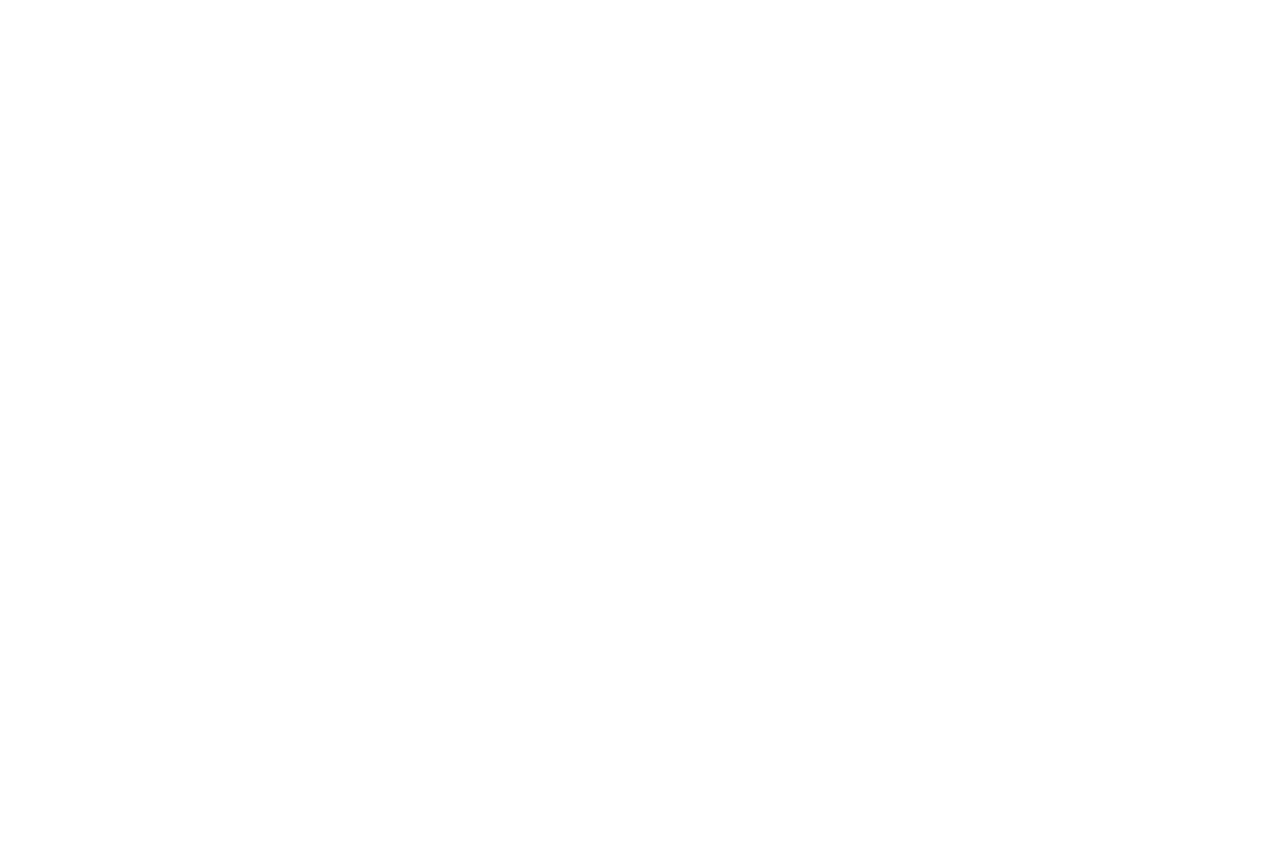
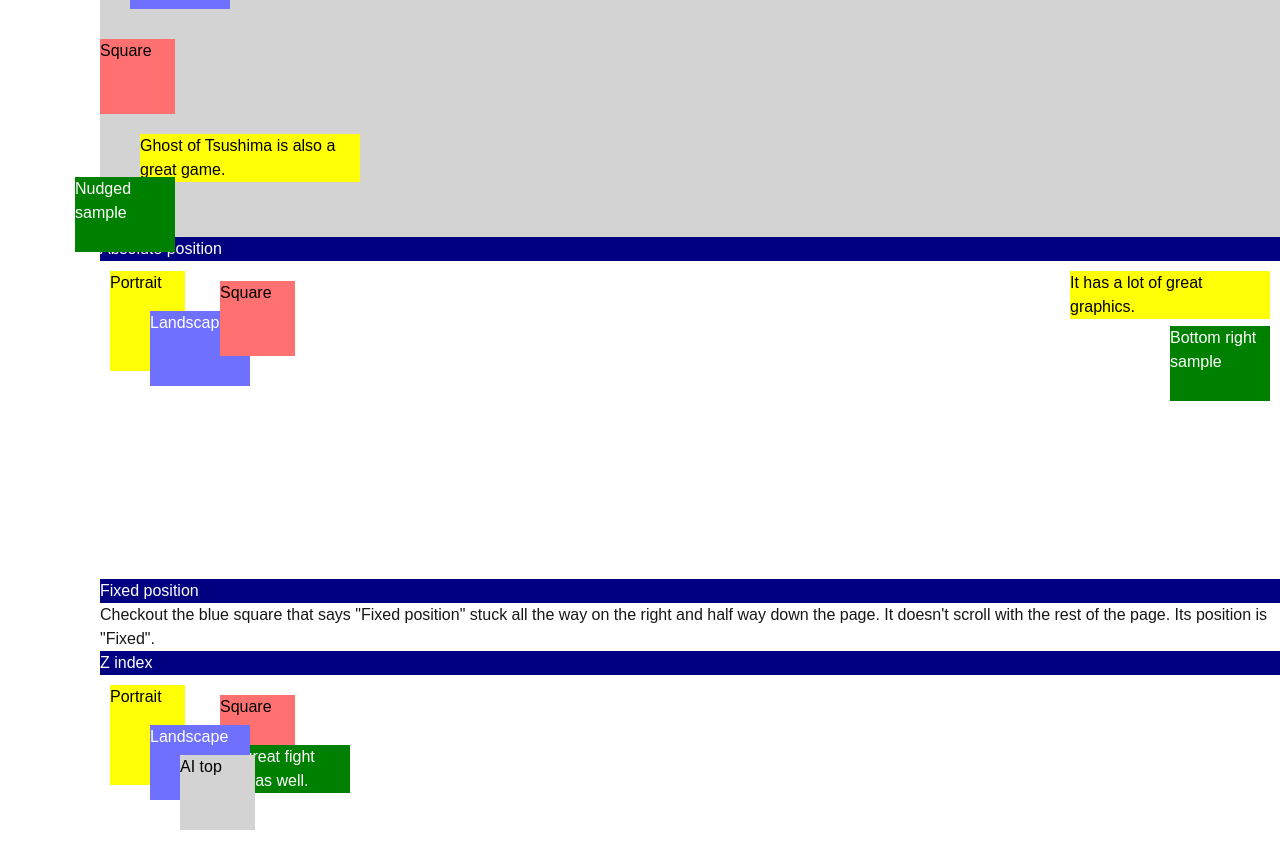
Before and after one commit to Blanq-one/webdev-client, a Next.js app: page /labs/lab2 in a window 1280 px wide. Shown: the part 4860-5728 px from the top of the page. Before the commit the page ends 4677 px from the top, so only its background shows below. Built offline with nearby package versions, Linux system fonts and the light colour scheme.

Commit message:
Add Lab 2 position and z-index samples

```diff
--- /dev/null
+++ b/app/labs/lab2/Positions.tsx
@@ -0,0 +1,79 @@
+export default function Positions() {
+  return (
+    <div id="wd-css-positions">
+      <h2>Positions</h2>
+      <div id="wd-css-position-relative">
+        <h2>Relative</h2>
+        <div className="wd-bg-color-gray">
+          <div className="wd-bg-color-yellow wd-fg-color-black wd-dimension-portrait">
+            <div className="wd-pos-relative-nudge-down-right">Portrait</div>
+          </div>
+          <div className="wd-pos-relative-nudge-up-right wd-bg-color-blue wd-fg-color-white wd-dimension-landscape">
+            Landscape
+          </div>
+          <div className="wd-bg-color-red wd-fg-color-black wd-dimension-square">
+            Square
+          </div>
+          <div className="wd-my-pos-relative-nudge wd-bg-color-yellow wd-fg-color-black">
+            Ghost of Tsushima is also a great game.
+          </div>
+          <div
+            id="wd-ai-relative"
+            className="wd-ai-pos-relative-nudge wd-bg-color-green wd-fg-color-white wd-dimension-landscape"
+          >
+            Nudged sample
+          </div>
+        </div>
+      </div>
+      <div id="wd-css-position-absolute">
+        <h2>Absolute position</h2>
+        <div className="wd-pos-relative" style={{ height: 150 }}>
+          <div className="wd-pos-absolute-10-10 wd-bg-color-yellow wd-fg-color-black wd-dimension-portrait">
+            Portrait
+          </div>
+          <div className="wd-pos-absolute-50-50 wd-bg-color-blue wd-fg-color-white wd-dimension-landscape">
+            Landscape
+          </div>
+          <div className="wd-pos-absolute-120-20 wd-bg-color-red wd-fg-color-black wd-dimension-square">
+            Square
+          </div>
+          <div className="wd-my-pos-absolute-tr wd-bg-color-yellow wd-fg-color-black">
+            It has a lot of great graphics.
+          </div>
+          <div
+            id="wd-ai-absolute"
+            className="wd-ai-pos-absolute-br wd-bg-color-green wd-fg-color-white wd-dimension-landscape"
+          >
+            Bottom right sample
+          </div>
+        </div>
+        <br />
+        <br />
+        <br />
+        <br />
+        <br />
+        <br />
+        <br />
+      </div>
+      <div id="wd-css-position-fixed">
+        <h2>Fixed position</h2>
+        Checkout the blue square that says &quot;Fixed position&quot; stuck all
+        the way on the right and half way down the page. It doesn&apos;t scroll
+        with the rest of the page. Its position is &quot;Fixed&quot;.
+        <div className="wd-pos-fixed wd-dimension-square wd-bg-color-blue wd-fg-color-white">
+          Fixed position
+        </div>
+        <div className="wd-my-pos-fixed wd-bg-color-yellow wd-fg-color-black">
+          It also includes a lot of the history of Japan.
+        </div>
+        <div
+          id="wd-ai-fixed"
+          className="wd-ai-pos-fixed wd-fg-color-white"
+          style={{ backgroundColor: "purple" }}
+        >
+          AI fixed
+        </div>
+      </div>
+    </div>
+  );
+}
--- /dev/null
+++ b/app/labs/lab2/Zindex.tsx
@@ -0,0 +1,34 @@
+export default function Zindex() {
+  return (
+    <div id="wd-z-index">
+      <h2>Z index</h2>
+      <div className="wd-pos-relative" style={{ height: 150 }}>
+        <div className="wd-pos-absolute-10-10 wd-bg-color-yellow wd-fg-color-black wd-dimension-portrait">
+          Portrait
+        </div>
+        <div className="wd-zindex-bring-to-front wd-pos-absolute-50-50 wd-dimension-landscape wd-bg-color-blue wd-fg-color-white">
+          Landscape
+        </div>
+        <div className="wd-pos-absolute-120-20 wd-bg-color-red wd-fg-color-black wd-dimension-square">
+          Square
+        </div>
+        <div className="wd-my-zindex-box wd-bg-color-green wd-fg-color-white">
+          It has great fight scenes as well.
+        </div>
+        <div
+          id="wd-ai-zindex"
+          className="wd-ai-zindex-top wd-bg-color-gray wd-fg-color-black wd-dimension-square"
+        >
+          AI top
+        </div>
+      </div>
+      <br />
+      <br />
+      <br />
+      <br />
+      <br />
+      <br />
+      <br />
+    </div>
+  );
+}
--- a/app/labs/lab2/index.css
+++ b/app/labs/lab2/index.css
@@ -320,3 +320,101 @@
   height: 50px;
   padding: 5px;
 }
+
+.wd-pos-relative-nudge-up-right {
+  position: relative;
+  bottom: 30px;
+  left: 30px;
+}
+
+.wd-pos-relative-nudge-down-right {
+  position: relative;
+  top: 20px;
+  left: 20px;
+}
+
+.wd-pos-relative {
+  position: relative;
+}
+
+.wd-my-pos-relative-nudge {
+  position: relative;
+  top: 20px;
+  left: 40px;
+  width: 220px;
+}
+
+.wd-ai-pos-relative-nudge {
+  position: relative;
+  top: 15px;
+  right: 25px;
+}
+
+.wd-pos-absolute-10-10 {
+  position: absolute;
+  top: 10px;
+  left: 10px;
+}
+
+.wd-pos-absolute-50-50 {
+  position: absolute;
+  top: 50px;
+  left: 50px;
+}
+
+.wd-pos-absolute-120-20 {
+  position: absolute;
+  top: 20px;
+  left: 120px;
+}
+
+.wd-my-pos-absolute-tr {
+  position: absolute;
+  top: 10px;
+  right: 10px;
+  width: 200px;
+}
+
+.wd-ai-pos-absolute-br {
+  position: absolute;
+  right: 10px;
+  bottom: 10px;
+}
+
+.wd-pos-fixed {
+  position: fixed;
+  right: 0px;
+  bottom: 50%;
+}
+
+.wd-my-pos-fixed {
+  position: fixed;
+  right: 0;
+  bottom: 0;
+  width: 200px;
+}
+
+.wd-ai-pos-fixed {
+  position: fixed;
+  left: 0;
+  bottom: 0;
+}
+
+.wd-zindex-bring-to-front {
+  z-index: 10;
+}
+
+.wd-my-zindex-box {
+  position: absolute;
+  top: 70px;
+  left: 100px;
+  z-index: 5;
+  width: 150px;
+}
+
+.wd-ai-zindex-top {
+  z-index: 20;
+  position: absolute;
+  top: 80px;
+  left: 80px;
+}
--- a/app/labs/lab2/page.tsx
+++ b/app/labs/lab2/page.tsx
@@ -8,6 +8,8 @@
 import Corners from "./Corners";
 import Dimensions from "./Dimensions";
 import Display from "./Display";
+import Positions from "./Positions";
+import Zindex from "./Zindex";
 
 export default function Lab2() {
   return (
@@ -100,6 +102,8 @@
       <Corners />
       <Dimensions />
       <Display />
+      <Positions />
+      <Zindex />
     </div>
   );
 }
```
